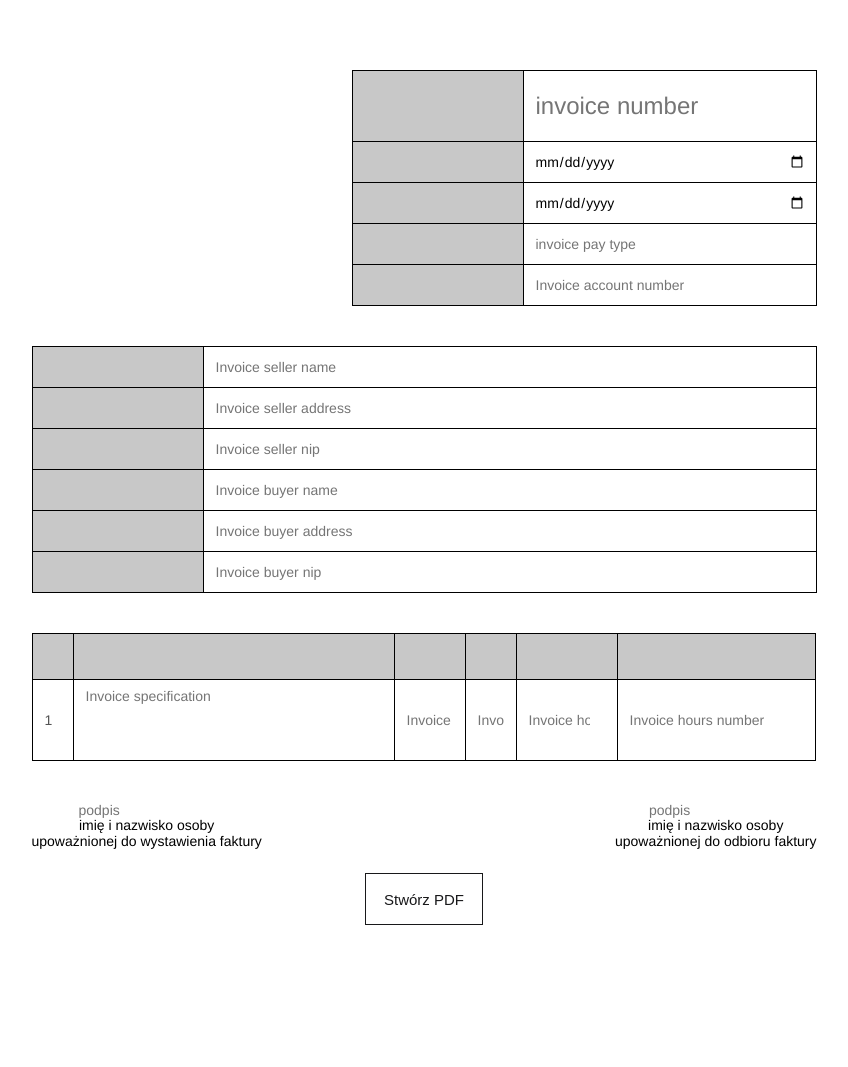
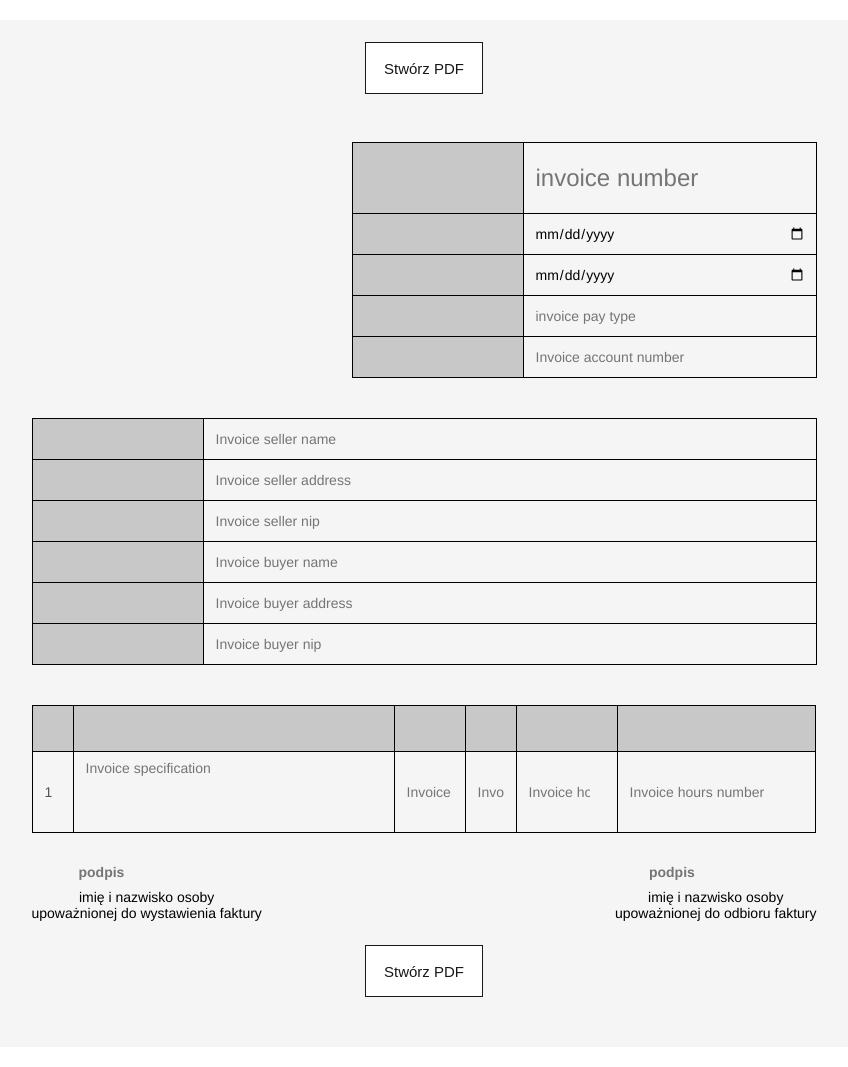
Before and after one commit to delektowski/invoicer, a FastAPI app: template templates/invoice_form.jinja in a window 1280 px wide. Shown: the whole page, without its empty margins (216-1064 px from the left). Before the commit the page ends 925 px from the top, so only its background shows below. Run offline with FastAPI, Linux system fonts and the light colour scheme; the template is opened without the code that fills it, so the values that code supplies are empty; parts of the project's set-up code (start-up, migrations or seed data) failed here and were passed over.

Commit message:
feat: add signature data and styles

```diff
--- a/db/helper.py
+++ b/db/helper.py
@@ -15,6 +15,8 @@ initial_invoice = (
     "",
     0,
     0,
+    "",
+    "",
 )
 
 def db_response_to_dict(cur, resp_values):
--- a/db/invoices_db.py
+++ b/db/invoices_db.py
@@ -30,6 +30,8 @@ def create_table(table_name):
         invoice_unit_measure TEXT,
         invoice_hour_rates INTEGER,
         invoice_hours_number INTEGER
+        invoice_signature_left TEXT
+        invoice_signature_right TEXT
     );
     """.format(
         table_name
@@ -48,8 +50,8 @@ def insert_invoice(table_name, data):
         invoice_seller_name, invoice_seller_address, invoice_seller_nip,
         invoice_buyer_name, invoice_buyer_address, invoice_buyer_nip,
         invoice_specification, invoice_classification, invoice_unit_measure,
-        invoice_hour_rates, invoice_hours_number
-    ) VALUES (?, ?, ?, ?, ?, ?, ?, ?, ?, ?, ?, ?, ?, ?, ?, ?);
+        invoice_hour_rates, invoice_hours_number, invoice_signature_left, invoice_signature_right
+    ) VALUES (?, ?, ?, ?, ?, ?, ?, ?, ?, ?, ?, ?, ?, ?, ?, ?, ?, ?);
     """.format(
         table_name
     )
--- a/main.py
+++ b/main.py
@@ -49,6 +49,8 @@ async def send_invoice_webpage(request: Request):
     invoice_unit_measure = request.query_params.get("invoice_unit_measure")
     invoice_hour_rates = request.query_params.get("invoice_hour_rates")
     invoice_hours_number = request.query_params.get("invoice_hours_number")
+    invoice_signature_left = request.query_params.get("invoice_signature_left")
+    invoice_signature_right = request.query_params.get("invoice_signature_right")
 
     invoice_counter = InvoiceCounter(invoice_hour_rates, invoice_hours_number)
     invoice_dict = {
@@ -143,6 +145,8 @@ async def send_invoice_webpage(request: Request):
                 InvoiceFields.invoice_value_in_words.value,
             ),
         },
+        "invoice_signature_left": invoice_signature_left,
+        "invoice_signature_right": invoice_signature_right,
     }
 
     return templates.TemplateResponse(
@@ -171,6 +175,8 @@ async def send_invoice_webpage(request: Request):
     invoice_unit_measure = request.query_params.get("invoice_unit_measure")
     invoice_hour_rates = request.query_params.get("invoice_hour_rates")
     invoice_hours_number = request.query_params.get("invoice_hours_number")
+    invoice_signature_left = request.query_params.get("invoice_signature_left")
+    invoice_signature_right = request.query_params.get("invoice_signature_right")
 
     invoice_counter = InvoiceCounter(invoice_hour_rates, invoice_hours_number)
     invoice_dict_global = {
@@ -248,6 +254,12 @@ async def send_invoice_webpage(request: Request):
                 InvoiceFields.invoice_value_in_words.value,
             )
         ),
+        "invoice_signature_left": (
+            invoice_signature_left
+        ),
+        "invoice_signature_right": (
+            invoice_signature_right
+        ),
     }
 
     return templates.TemplateResponse(
@@ -282,6 +294,8 @@ def get_form(
     invoice_unit_measure: Annotated[str, Form()],
     invoice_hour_rates: Annotated[str, Form()],
     invoice_hours_number: Annotated[str, Form()],
+    invoice_signature_left: Annotated[str, Form()],
+    invoice_signature_right: Annotated[str, Form()],
 ):
 
     invoice_dict = {
@@ -303,6 +317,8 @@ def get_form(
         "invoice_unit_measure": invoice_unit_measure,
         "invoice_hour_rates": invoice_hour_rates,
         "invoice_hours_number": invoice_hours_number,
+        "invoice_signature_left": invoice_signature_left,
+        "invoice_signature_right": invoice_signature_right,
     }
 
     redirect_url = "/invoice?" + "&".join(
@@ -326,6 +342,8 @@ def get_form(
             "invoice_unit_measure": invoice_unit_measure,
             "invoice_hour_rates": invoice_hour_rates,
             "invoice_hours_number": invoice_hours_number,
+            "invoice_signature_left": invoice_signature_left,
+            "invoice_signature_right": invoice_signature_right,
         }.items()
     )
 
@@ -350,6 +368,8 @@ def get_form(
             "invoice_unit_measure": invoice_unit_measure,
             "invoice_hour_rates": invoice_hour_rates,
             "invoice_hours_number": invoice_hours_number,
+            "invoice_signature_left": invoice_signature_left,
+            "invoice_signature_right": invoice_signature_right,
         }.items()
     )
 
--- a/pdf_creator.py
+++ b/pdf_creator.py
@@ -5,9 +5,9 @@ class PdfCreator:
     # Configure PDF options
     options = {
         "page-size": "A4",
-        "margin-top": "20mm",
+        "margin-top": "10mm",
         "margin-right": "20mm",
-        "margin-bottom": "20mm",
+        "margin-bottom": "10mm",
         "margin-left": "20mm",
     }
 
--- a/static/styles.css
+++ b/static/styles.css
@@ -12,9 +12,14 @@ h2 {
 
 .container {
     max-width: 785px;
+    padding-block: 50px;
+    padding-inline: 50px;
+    margin: 20px auto;
+    background-color: whitesmoke;
+}
 
-    padding-block: 50px;
-    margin: 20px auto;
+.container--bg-white {
+    background-color: #fff;
 }
 
 input {
@@ -27,7 +32,6 @@ input {
     outline: none;
     width: 100%;
 }
-
 
 h2 {
     /* text-overflow: ellipsis; */
@@ -253,10 +257,25 @@ textarea {
     position: relative;
 }
 
+.sign-field-container-pdf {
+    width: 200px;
+    margin-top: 50px;
+    margin-left: 100px;
+}
+
+.sign-field-container-pdf:last-child {
+  margin-left: 235px;
+}
+
 .invoice-signature {
-    margin: 0;
+    margin: 0 0 10px 0;
     position: absolute;
     bottom: 30px;
+}
+
+.invoice-signed {
+    font-weight: bold;
+    margin-bottom: 10px;
 }
 
 .invoice-signature--left {
@@ -268,11 +287,11 @@ textarea {
 }
 
 .invoice-confirmation {
-    padding: 20px 100px;
+    padding: 10px 100px;
     margin: 2vh auto;
     background-color: whitesmoke;
     display: grid;
-    grid-template-rows: 1fr 1fr;
+    grid-template-rows: 20px 1fr;
     align-items: center;
     justify-items: center;
 }
@@ -288,10 +307,14 @@ textarea {
     width: 100%;
     display: flex;
     justify-content: center;
+    margin-bottom: 100px;
+}
+
+.container--button--create-pdf-bottom {
+    margin-bottom:0;
 }
 
 .button--create-pdf {
-    position: relative;
     overflow: hidden;
     border: 1px solid #18181a;
     color: #18181a;
--- a/templates/invoice_form.jinja
+++ b/templates/invoice_form.jinja
@@ -9,9 +9,15 @@
 </head>
 
 <body>
+
     <div class="container">
         <form action="/form/" method="post">
+            <div class="invoice-confirmation ">
 
+            <div class="container--button--create-pdf">
+                <button type="submit" class="button--create-pdf">Stwórz PDF</button>
+            </div>
+            </div>
             <div class="fields-container--horizonal fields-container--padding-left">
                 <div class="field--gray field--large">
                     <h2 class="field-invoice--bold">{{invoice_fields.invoice_number.value}}</h2>
@@ -185,25 +191,25 @@
             </div>
                  <div class="sign-fields-container">
                 <div class="sign-field-container">
-                    <input class="invoice-signature invoice-signature--left" type="text" id="invoice-signature-left" name="invoice_signature_left"
-                        placeholder="podpis" value="{{latest_invoice[' invoice_signature_left']}}"><br>
+                    <input class="invoice-signature invoice-signature--left invoice-signed" type="text" id="invoice-signature-left" name="invoice_signature_left"
+                        placeholder="podpis" value="{{latest_invoice["invoice_signature_left"]}}"><br>
                     <p>imię i nazwisko osoby</p>
                     <p>upoważnionej do wystawienia faktury</p>
                 </div>
                 <div class="sign-field-container">
-                    <input class="invoice-signature invoice-signature--right" type="text" id="invoice-signature-right" name="invoice_signature_right"
-                        placeholder="podpis" value="{{latest_invoice[' invoice_signature_right']}}"><br>
+                    <input class="invoice-signature invoice-signature--right invoice-signed" type="text" id="invoice-signature-right" name="invoice_signature_right"
+                        placeholder="podpis" value="{{latest_invoice["invoice_signature_right"]}}">
+                        <br>
                     <p>imię i nazwisko osoby</p>
                     <p>upoważnionej do odbioru faktury</p>
                 </div>
 
             </div>
 
-
-                <div class="container--button--create-pdf">
-
+         <div class="container--button--create-pdf container--button--create-pdf-bottom">
                 <button type="submit" class="button--create-pdf">Stwórz PDF</button>
             </div>
+
         </form>
     </div>
 </body>
```
Also changed, not shown: templates/invoice_page.jinja (+19 -2 lines), templates/invoice_pdf.html (+12 -2 lines).
